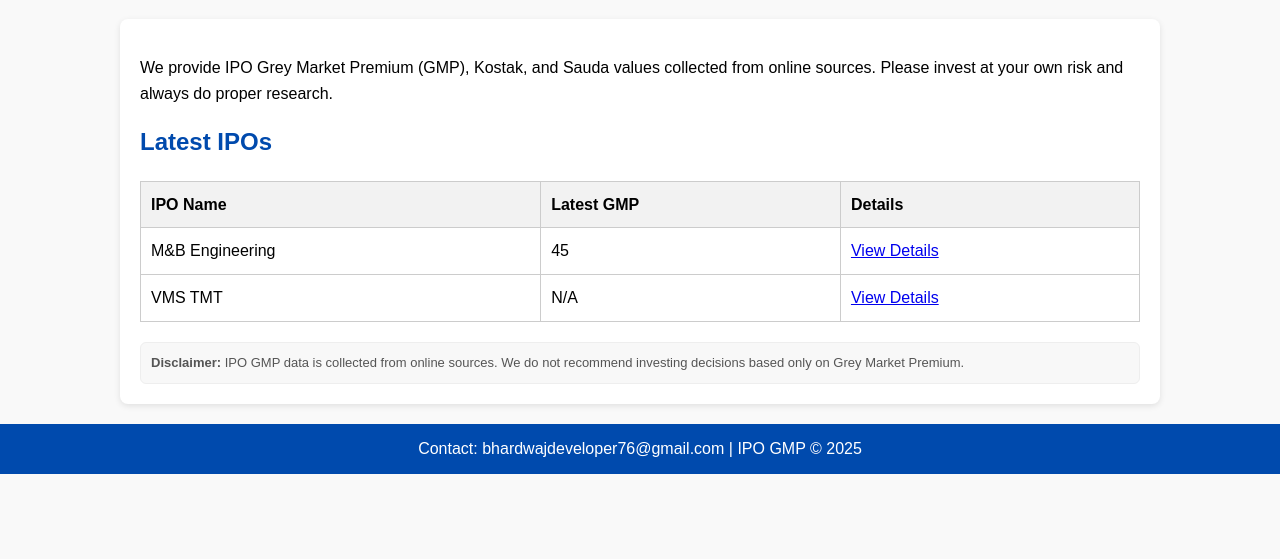
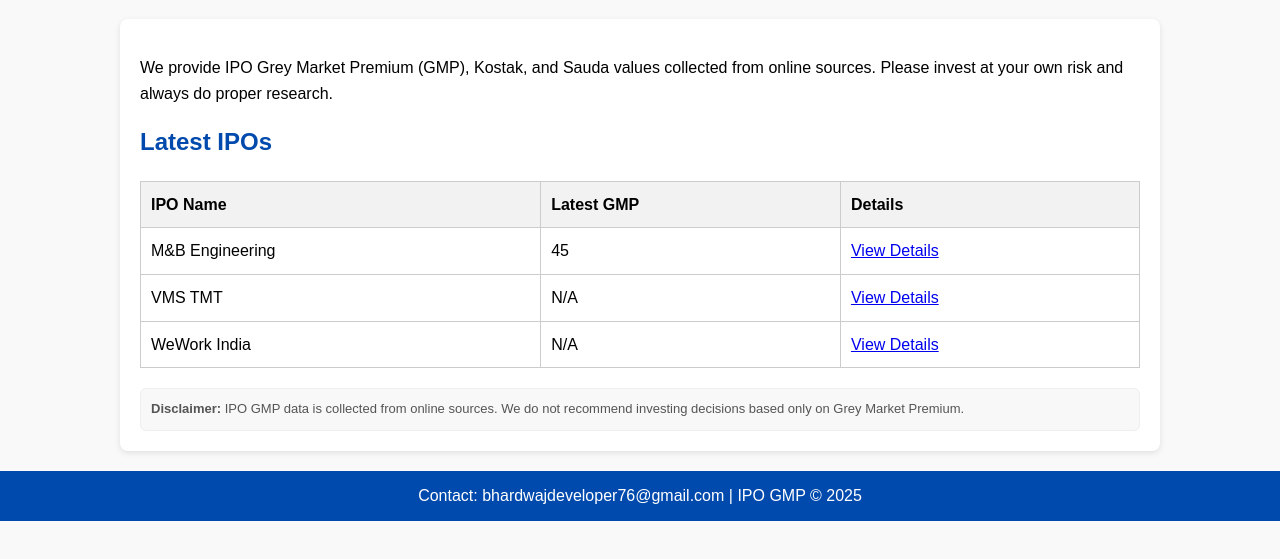
Before and after one commit to Vishal0052/IpoGmp, a plain HTML site: page public/index.html in a window 1280 px wide. Shown: the part 69-628 px from the top of the page. Drawn offline with Linux system fonts and the light colour scheme.

Commit message:
home page updated

```diff
--- a/public/index.html
+++ b/public/index.html
@@ -28,6 +28,7 @@
             <tr><th>IPO Name</th><th>Latest GMP</th><th>Details</th></tr>
             <tr><td>M&B Engineering</td><td>45</td><td><a href="https://ipo-gmp-radar.vercel.app/public/M&B Engineering IPO Details.html">View Details</a></td></tr>
             <tr><td>VMS TMT</td><td>N/A</td><td><a href="https://ipo-gmp-radar.vercel.app/public/VMS%20TMT%20IPO%20Details.html">View Details</a></td></tr>
+            <tr><td>WeWork India</td><td>N/A</td><td><a href="https://ipo-gmp-radar.vercel.app/WeWork%20India%20IPO%20Details.html">View Details</a></td></tr>
         </table>
         <div class="disclaimer">
             <b>Disclaimer:</b> IPO GMP data is collected from online sources. We do not recommend investing decisions based only on Grey Market Premium.
```
